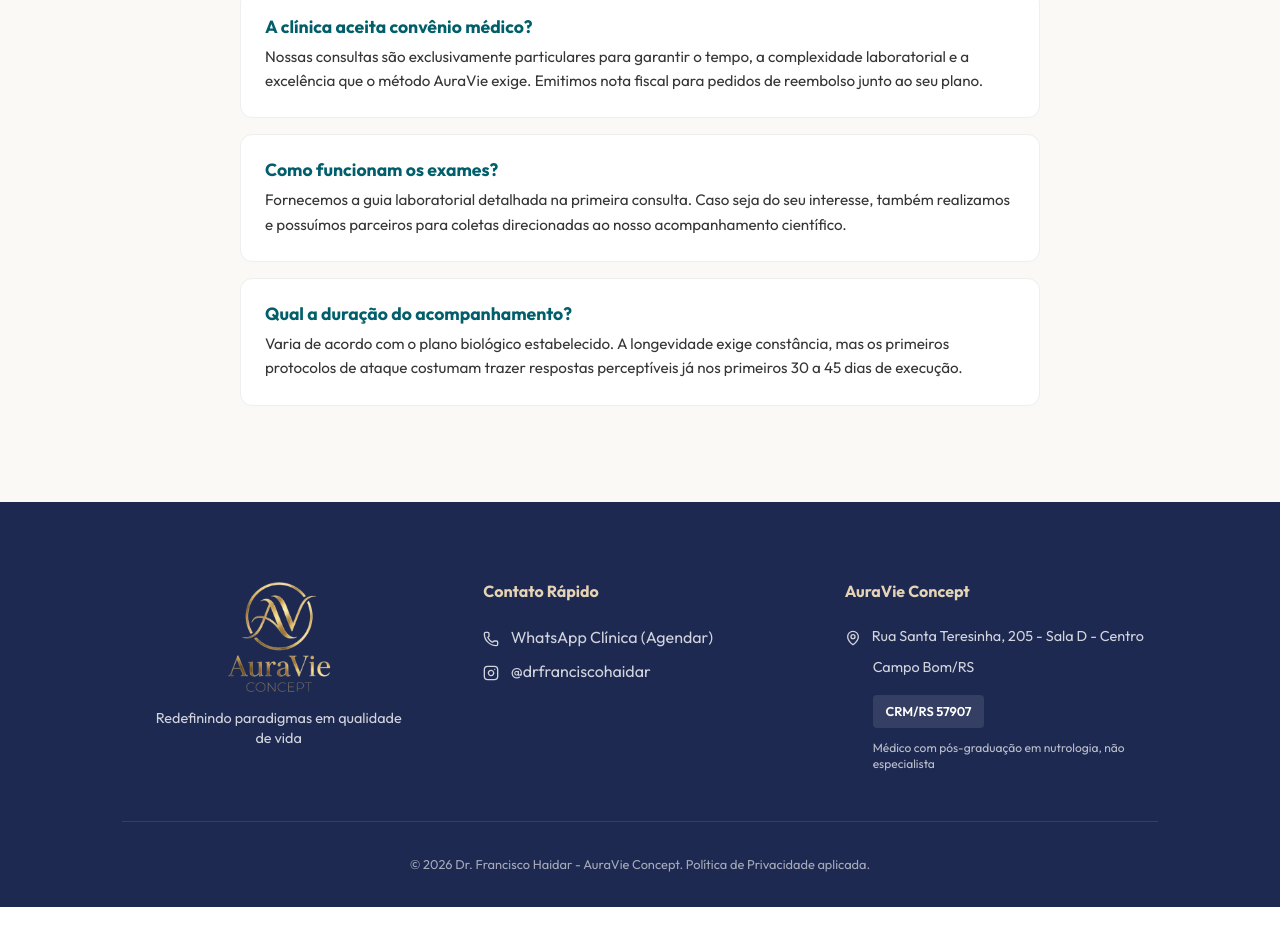
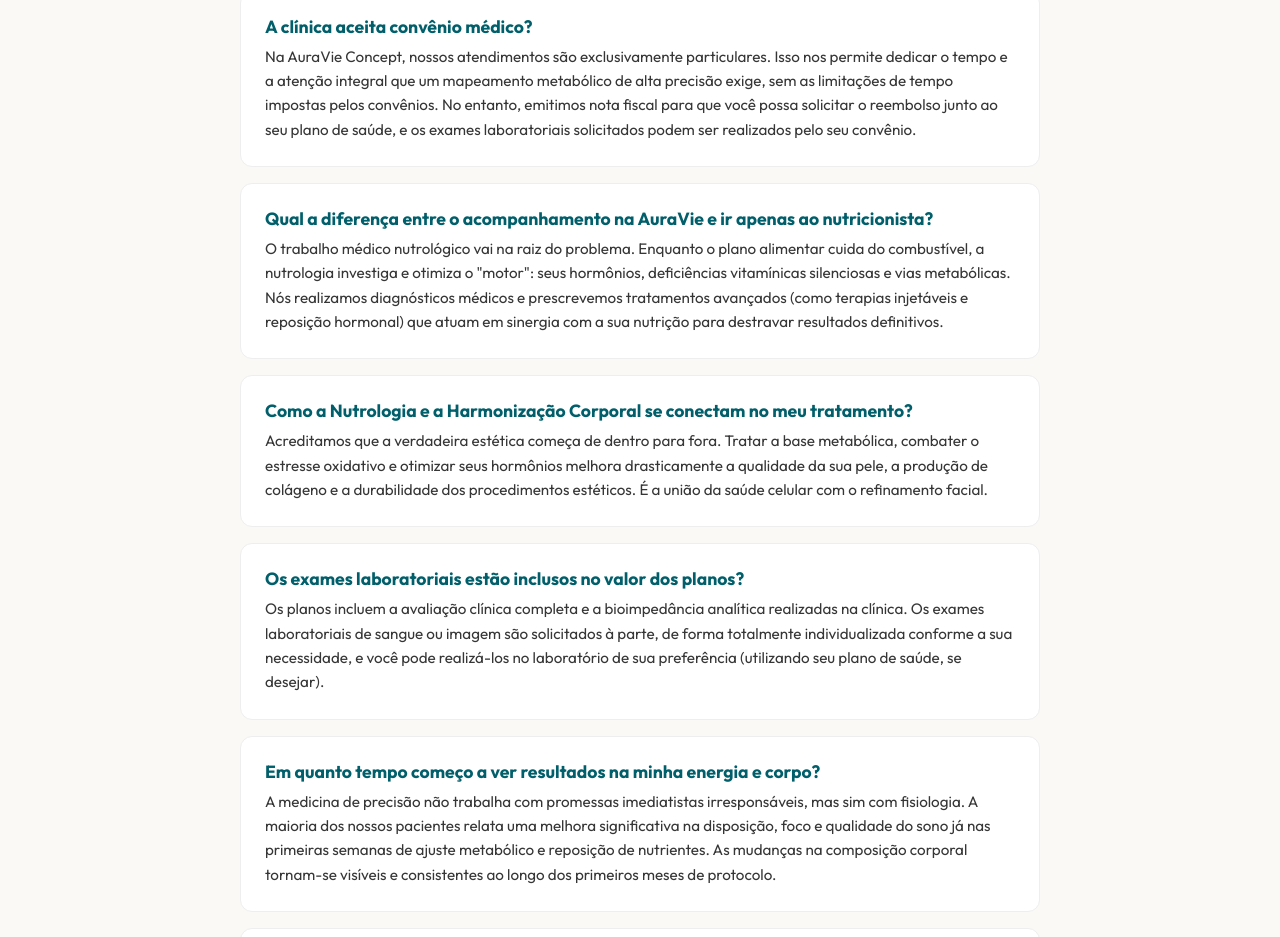
Before and after one commit to FranciscoHaidar/auravie-site, a React (Vite) app: page / in a window 1280 px wide. Shown: the part 4475-5412 px from the top of the page. Before the commit the page ends 5382 px from the top, so only its background shows below. Built offline with nearby package versions, Linux system fonts and the light colour scheme; no server answers; the database is empty.

Commit message:
Content: bulk update FAQ section with new massive medical nutrology insights and differentiators

```diff
--- a/src/App.jsx
+++ b/src/App.jsx
@@ -315,15 +315,27 @@
             </div>
             <div className="faq-item">
               <h4>A clínica aceita convênio médico?</h4>
-              <p style={{ color: 'var(--text-grafite)', fontSize: '0.95rem'}}>Nossas consultas são exclusivamente particulares para garantir o tempo, a complexidade laboratorial e a excelência que o método AuraVie exige. Emitimos nota fiscal para pedidos de reembolso junto ao seu plano.</p>
+              <p style={{ color: 'var(--text-grafite)', fontSize: '0.95rem'}}>Na AuraVie Concept, nossos atendimentos são exclusivamente particulares. Isso nos permite dedicar o tempo e a atenção integral que um mapeamento metabólico de alta precisão exige, sem as limitações de tempo impostas pelos convênios. No entanto, emitimos nota fiscal para que você possa solicitar o reembolso junto ao seu plano de saúde, e os exames laboratoriais solicitados podem ser realizados pelo seu convênio.</p>
             </div>
             <div className="faq-item">
-              <h4>Como funcionam os exames?</h4>
-              <p style={{ color: 'var(--text-grafite)', fontSize: '0.95rem'}}>Fornecemos a guia laboratorial detalhada na primeira consulta. Caso seja do seu interesse, também realizamos e possuímos parceiros para coletas direcionadas ao nosso acompanhamento científico.</p>
+              <h4>Qual a diferença entre o acompanhamento na AuraVie e ir apenas ao nutricionista?</h4>
+              <p style={{ color: 'var(--text-grafite)', fontSize: '0.95rem'}}>O trabalho médico nutrológico vai na raiz do problema. Enquanto o plano alimentar cuida do combustível, a nutrologia investiga e otimiza o "motor": seus hormônios, deficiências vitamínicas silenciosas e vias metabólicas. Nós realizamos diagnósticos médicos e prescrevemos tratamentos avançados (como terapias injetáveis e reposição hormonal) que atuam em sinergia com a sua nutrição para destravar resultados definitivos.</p>
             </div>
             <div className="faq-item">
-              <h4>Qual a duração do acompanhamento?</h4>
-              <p style={{ color: 'var(--text-grafite)', fontSize: '0.95rem'}}>Varia de acordo com o plano biológico estabelecido. A longevidade exige constância, mas os primeiros protocolos de ataque costumam trazer respostas perceptíveis já nos primeiros 30 a 45 dias de execução.</p>
+              <h4>Como a Nutrologia e a Harmonização Corporal se conectam no meu tratamento?</h4>
+              <p style={{ color: 'var(--text-grafite)', fontSize: '0.95rem'}}>Acreditamos que a verdadeira estética começa de dentro para fora. Tratar a base metabólica, combater o estresse oxidativo e otimizar seus hormônios melhora drasticamente a qualidade da sua pele, a produção de colágeno e a durabilidade dos procedimentos estéticos. É a união da saúde celular com o refinamento facial.</p>
+            </div>
+            <div className="faq-item">
+              <h4>Os exames laboratoriais estão inclusos no valor dos planos?</h4>
+              <p style={{ color: 'var(--text-grafite)', fontSize: '0.95rem'}}>Os planos incluem a avaliação clínica completa e a bioimpedância analítica realizadas na clínica. Os exames laboratoriais de sangue ou imagem são solicitados à parte, de forma totalmente individualizada conforme a sua necessidade, e você pode realizá-los no laboratório de sua preferência (utilizando seu plano de saúde, se desejar).</p>
+            </div>
+            <div className="faq-item">
+              <h4>Em quanto tempo começo a ver resultados na minha energia e corpo?</h4>
+              <p style={{ color: 'var(--text-grafite)', fontSize: '0.95rem'}}>A medicina de precisão não trabalha com promessas imediatistas irresponsáveis, mas sim com fisiologia. A maioria dos nossos pacientes relata uma melhora significativa na disposição, foco e qualidade do sono já nas primeiras semanas de ajuste metabólico e reposição de nutrientes. As mudanças na composição corporal tornam-se visíveis e consistentes ao longo dos primeiros meses de protocolo.</p>
+            </div>
+            <div className="faq-item">
+              <h4>O tratamento é indicado para quem já treina pesado, como musculação e jiu-jitsu?</h4>
+              <p style={{ color: 'var(--text-grafite)', fontSize: '0.95rem'}}>Absolutamente. Para praticantes de atividades de alta intensidade, o desgaste oxidativo e a demanda nutricional são muito maiores. Nossos protocolos aceleram a recuperação muscular, previnem lesões e otimizam a hipertrofia e a performance no tatame ou na academia, ajustando o corpo para suportar e evoluir com a carga de treinos.</p>
             </div>
           </div>
         </div>
```
